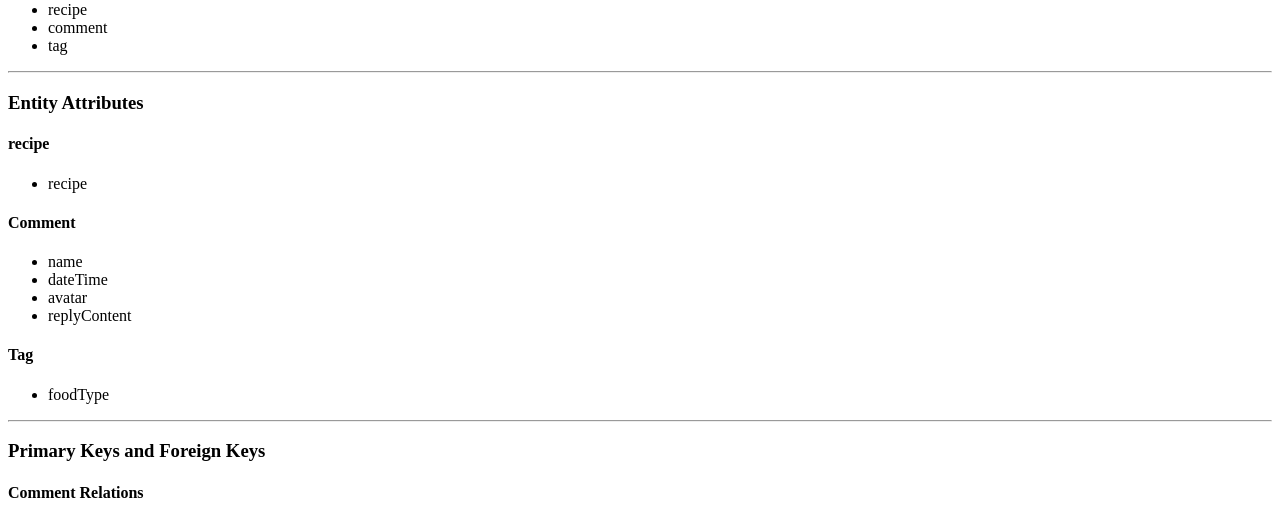
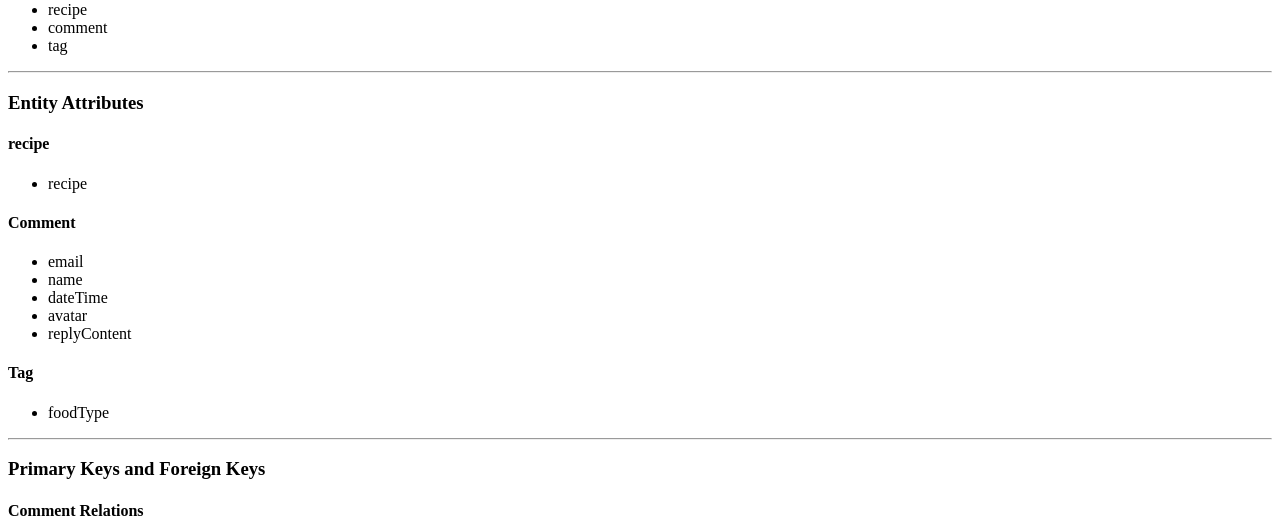
Before and after one commit to fgarcia132/ddp, a PHP site: page / in a window 1280 px wide. Shown: the part 375-893 px from the top of the page. Run offline with PHP 8.4, Linux system fonts and the light colour scheme.

Commit message:
added email to comment attributes

```diff
--- a/index.php
+++ b/index.php
@@ -29,6 +29,7 @@
 						</ul>
 					<h4>Comment</h4>
 						<ul>
+							<li>email</li>
 							<li>name</li>
 							<li>dateTime</li>
 							<li>avatar</li>
```
